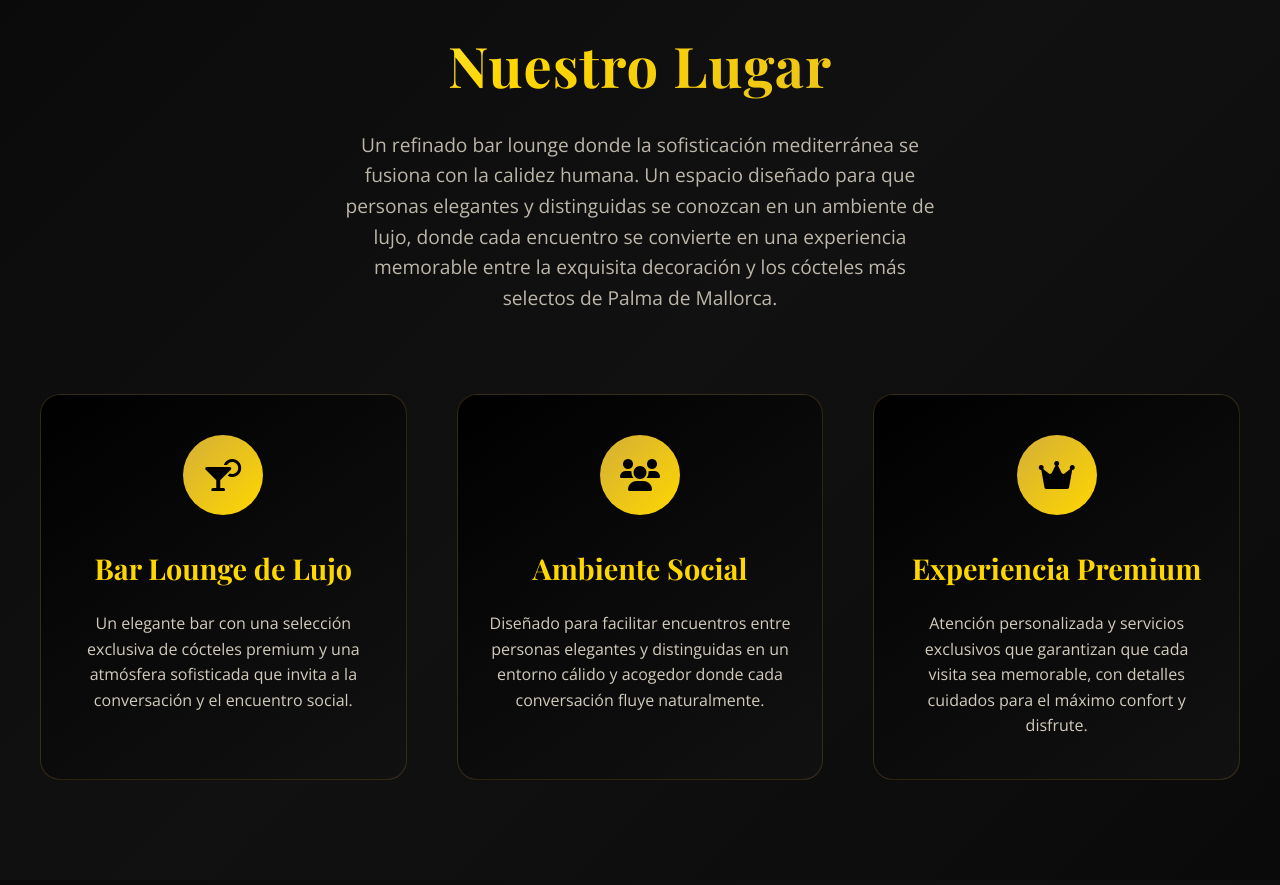
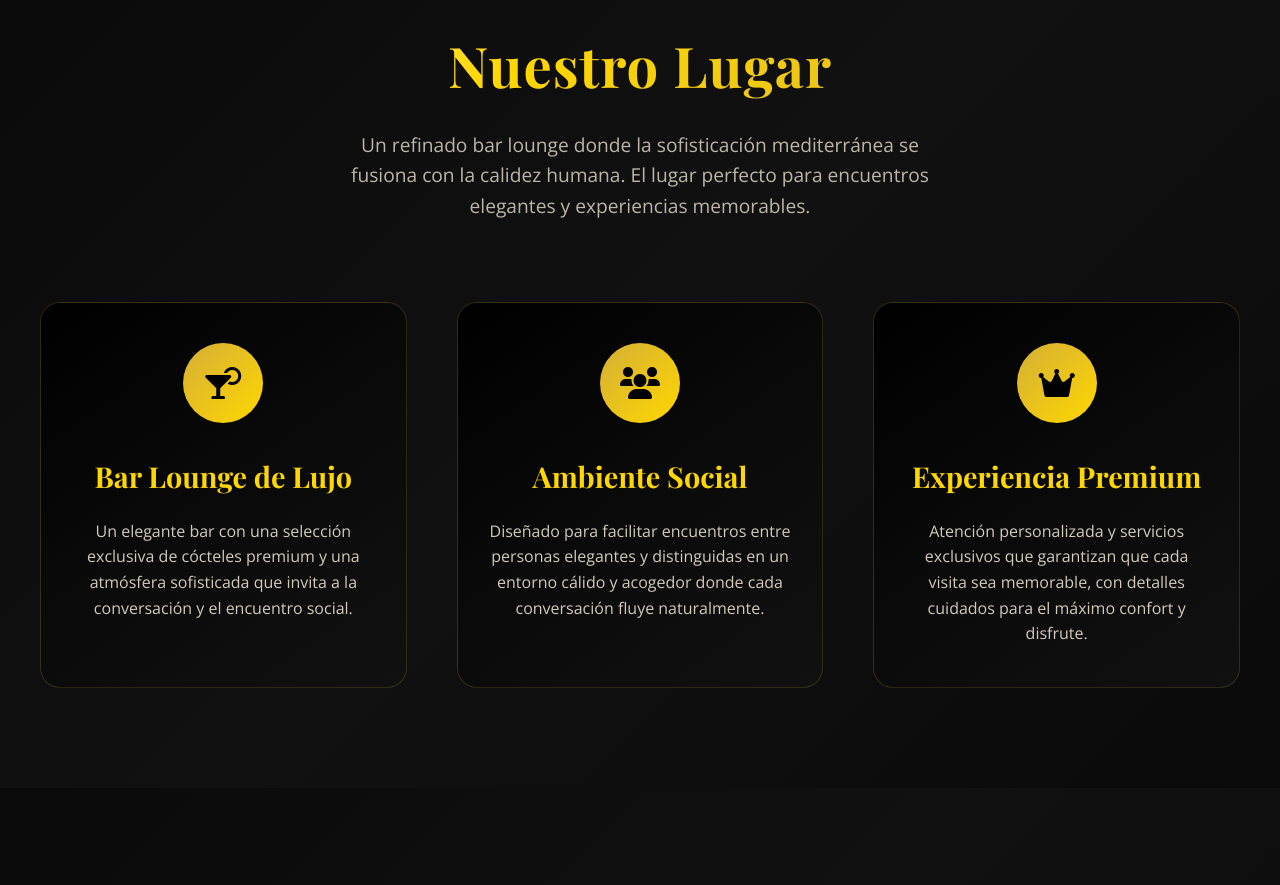
Before and after one commit to juanteam11/club-pandora-oficial, a plain HTML site: page index.html in a window 1280 px wide. Shown: the part 880-1765 px from the top of the page. Drawn offline with nearby package versions, Linux system fonts and the light colour scheme.

Commit message:
✂️ Shorten 'Nuestro Lugar' description for better readability
• Reduced text from long paragraph to concise, impactful message
• Kept core concept: 'refined bar lounge where Mediterranean sophistication meets human warmth'
• Added: 'The perfect place for elegant encounters and memorable experiences'
• Improved user experience with cleaner, more direct messaging

```diff
--- a/index.html
+++ b/index.html
@@ -54,7 +54,7 @@
         <div class="container">
             <div class="section-header">
                 <h2 class="section-title">Nuestro Lugar</h2>
-                <p class="section-subtitle">Un refinado bar lounge donde la sofisticación mediterránea se fusiona con la calidez humana. Un espacio diseñado para que personas elegantes y distinguidas se conozcan en un ambiente de lujo, donde cada encuentro se convierte en una experiencia memorable entre la exquisita decoración y los cócteles más selectos de Palma de Mallorca.</p>
+                <p class="section-subtitle">Un refinado bar lounge donde la sofisticación mediterránea se fusiona con la calidez humana. El lugar perfecto para encuentros elegantes y experiencias memorables.</p>
             </div>
             <div class="lugar-grid">
                 <div class="lugar-item">
```
